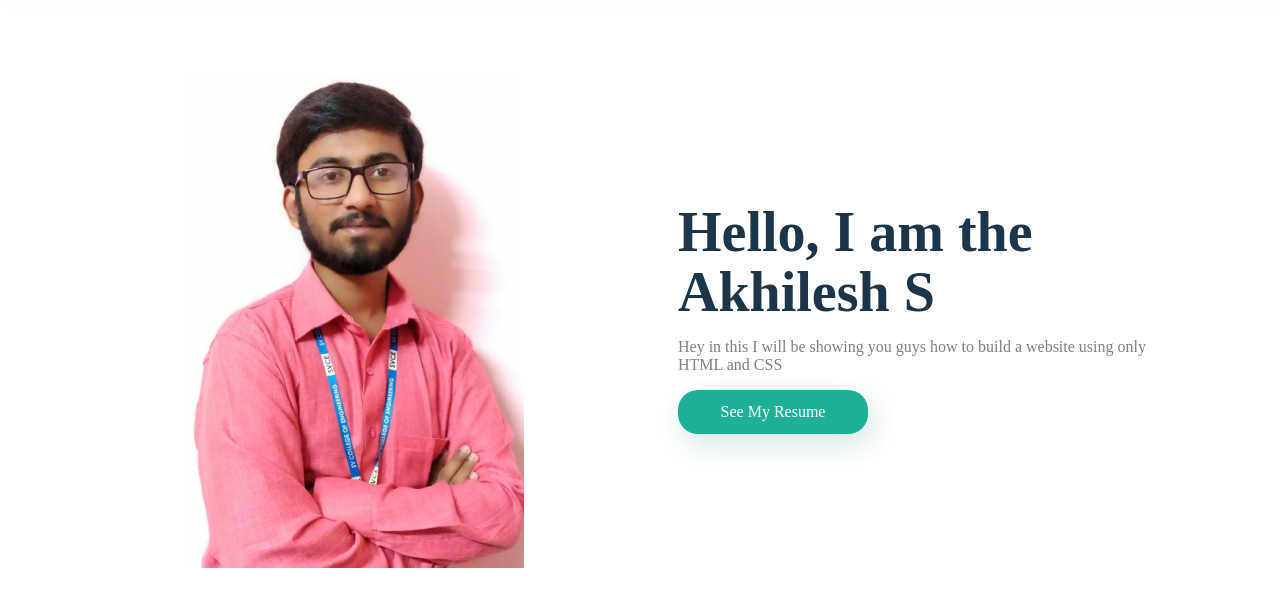
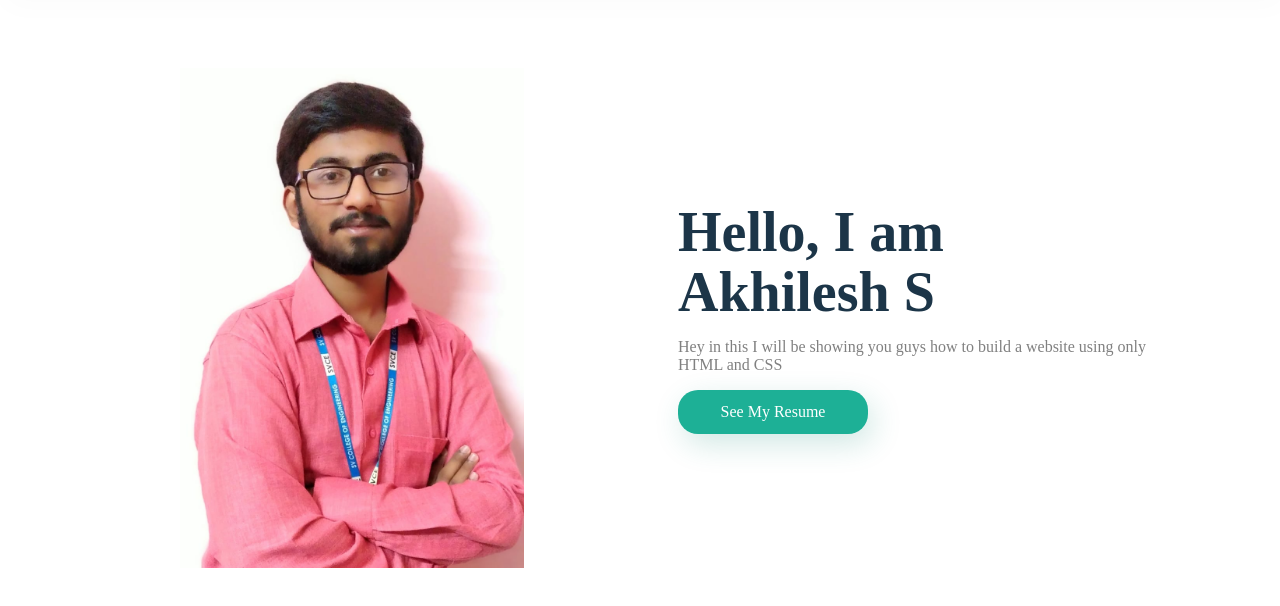
Before and after one commit to Akhilesh0000/ShapeAI_Web_dev_Project, a plain HTML site: page index.html in a window 1280 px wide. Shown: the part 82-688 px from the top of the page. Drawn offline with Linux system fonts and the light colour scheme.

Commit message:
Update index.html

```diff
--- a/index.html
+++ b/index.html
@@ -28,7 +28,7 @@
         <img src="1619600671741.jpg" alt="AS">
       </div>
       <div class="main-text">
-        <h1>Hello, I am the <br>  Akhilesh S</h1>
+        <h1>Hello, I am  <br>  Akhilesh S</h1>
         <p>Hey in this I will be showing you guys how to build a website using only HTML and CSS</p>
         <a href="#" class="resume-btn">See My Resume</a>
       </div>
```
